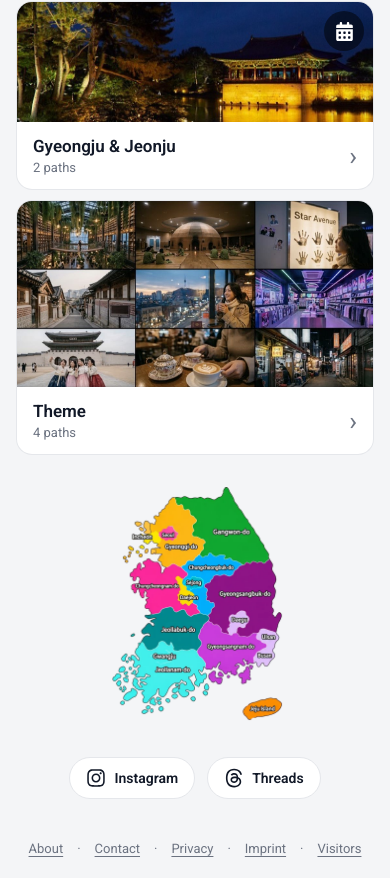
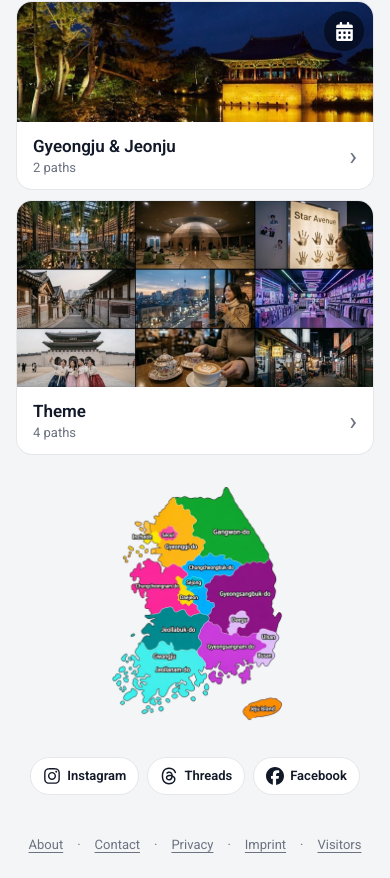
Before and after one commit to jjsoftwareint-ops/MyTravelPath, a React (Vite) app: page / in a window 390 px wide. Shown: the part 1681-2559 px from the top of the page. Built offline with nearby package versions, Linux system fonts and the light colour scheme.

Commit message:
Add Facebook button next to Instagram and Threads

```diff
--- a/src/components/SocialLinks.tsx
+++ b/src/components/SocialLinks.tsx
@@ -1,7 +1,7 @@
-import { FaInstagram, FaThreads } from "react-icons/fa6";
-import { INSTAGRAM_URL, THREADS_URL } from "../pages/Contact";
+import { FaFacebook, FaInstagram, FaThreads } from "react-icons/fa6";
+import { FACEBOOK_URL, INSTAGRAM_URL, THREADS_URL } from "../pages/Contact";
 
-// Instagram and Threads buttons: under the Korea map on the home page and at the end of every path page.
+// Instagram, Threads and Facebook buttons: under the Korea map on the home page and at the end of every path page.
 export default function SocialLinks() {
   return (
     <nav className="social-links" aria-label="Follow My Travel Path">
@@ -11,6 +11,9 @@ export default function SocialLinks() {
       <a href={THREADS_URL} target="_blank" rel="noreferrer">
         <FaThreads aria-hidden="true" /> Threads
       </a>
+      <a href={FACEBOOK_URL} target="_blank" rel="noreferrer">
+        <FaFacebook aria-hidden="true" /> Facebook
+      </a>
     </nav>
   );
 }
--- a/src/index.css
+++ b/src/index.css
@@ -910,9 +910,10 @@ a:focus-visible {
   font-size: 13px;
   color: var(--muted);
 }
-/* Instagram and Threads links under the Korea map, just above the footer (home page) */
+/* Instagram, Threads and Facebook links under the Korea map, just above the footer (home page) */
 .social-links {
   display: flex;
+  flex-wrap: wrap;
   justify-content: center;
   gap: 12px;
   margin: 32px 0 0;
@@ -932,6 +933,20 @@ a:focus-visible {
 .social-links svg {
   width: 20px;
   height: 20px;
+}
+@media (max-width: 420px) {
+  .social-links {
+    gap: 8px;
+  }
+  .social-links a {
+    gap: 6px;
+    padding: 9px 12px;
+    font-size: 13px;
+  }
+  .social-links svg {
+    width: 18px;
+    height: 18px;
+  }
 }
 .korea-map {
   display: block;
--- a/src/pages/Contact.tsx
+++ b/src/pages/Contact.tsx
@@ -7,6 +7,7 @@ export const CONTACT_EMAIL = "jjsoftwareint@gmail.com";
 export const THREADS_HANDLE = "_mytravelpath";
 export const THREADS_URL = `https://www.threads.com/@${THREADS_HANDLE}`;
 export const INSTAGRAM_URL = "https://www.instagram.com/_mytravelpath/";
+export const FACEBOOK_URL = "https://www.facebook.com/p/Korea-Travel-Path-61596514884939/";
 
 // The site has no backend, so the form composes an e-mail in the visitor's
 // own mail app. Nothing typed here is sent to or stored by this site.
```
